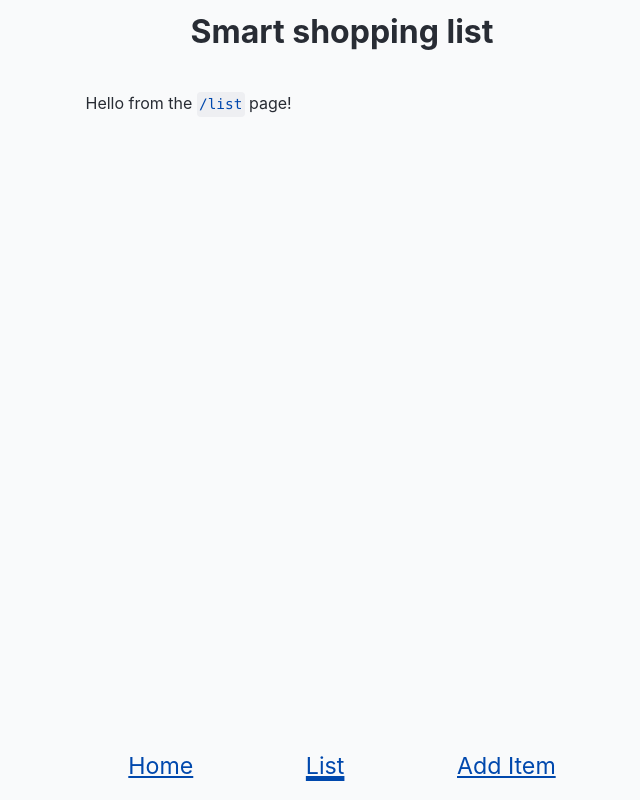
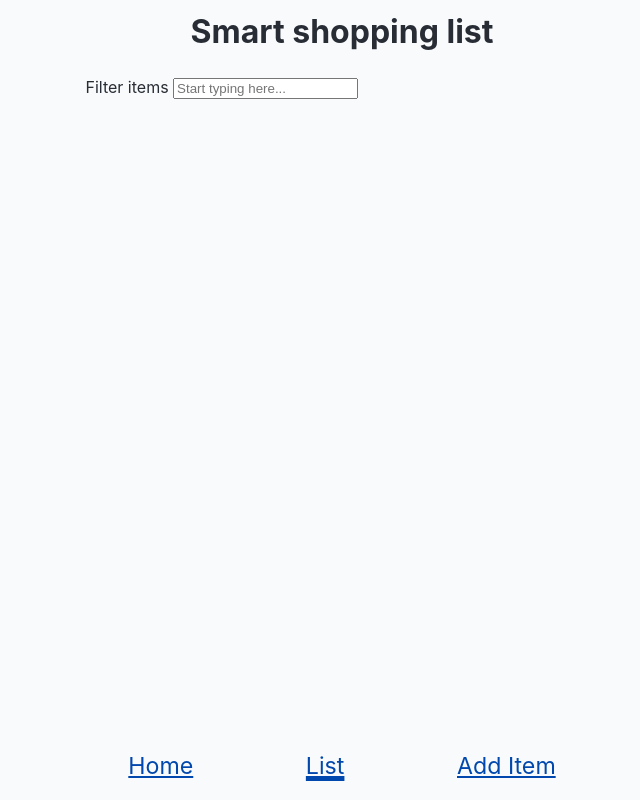
Before and after one commit to the-collab-lab/tcl-50-smart-shopping-list, a React (Vite) app: page /list in a window 1280 px wide. Shown: the whole page, without its empty margins (298-938 px from the left). Built offline with nearby package versions, Linux system fonts and the light colour scheme.

Commit message:
set up form

```diff
--- a/src/views/List.jsx
+++ b/src/views/List.jsx
@@ -1,11 +1,21 @@
+import { useState } from 'react';
 import { ListItem } from '../components';
 
 export function List({ data }) {
+	const [searchItem, setSearchItem] = useState('');
+
 	return (
 		<>
-			<p>
-				Hello from the <code>/list</code> page!
-			</p>
+			<form>
+				<label htmlFor="filter_items">Filter items </label>
+				<input
+					type="text"
+					value={searchItem}
+					id="filter_items"
+					placeholder="Start typing here..."
+					onChange={(e) => setSearchItem(e.target.value)}
+				/>
+			</form>
 			<ul>
 				{data.map((item) => (
 					<ListItem name={item.name} key={item.id} />
```
